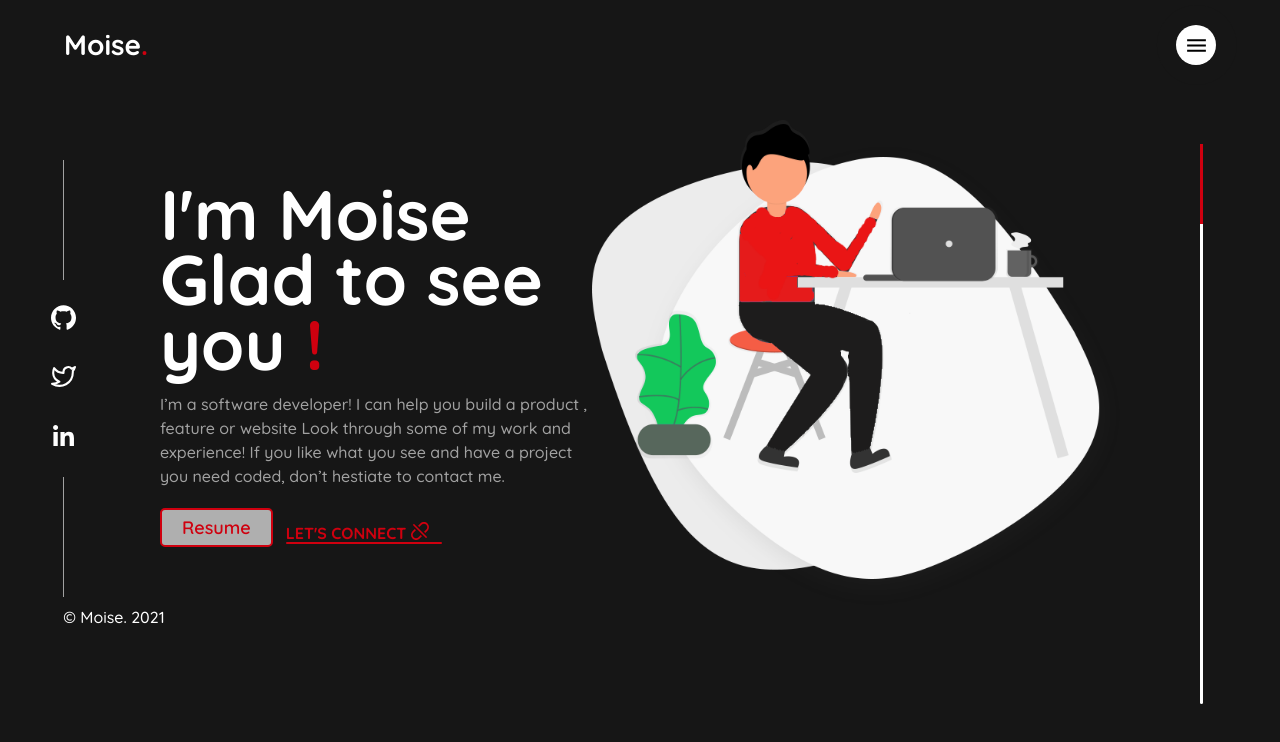
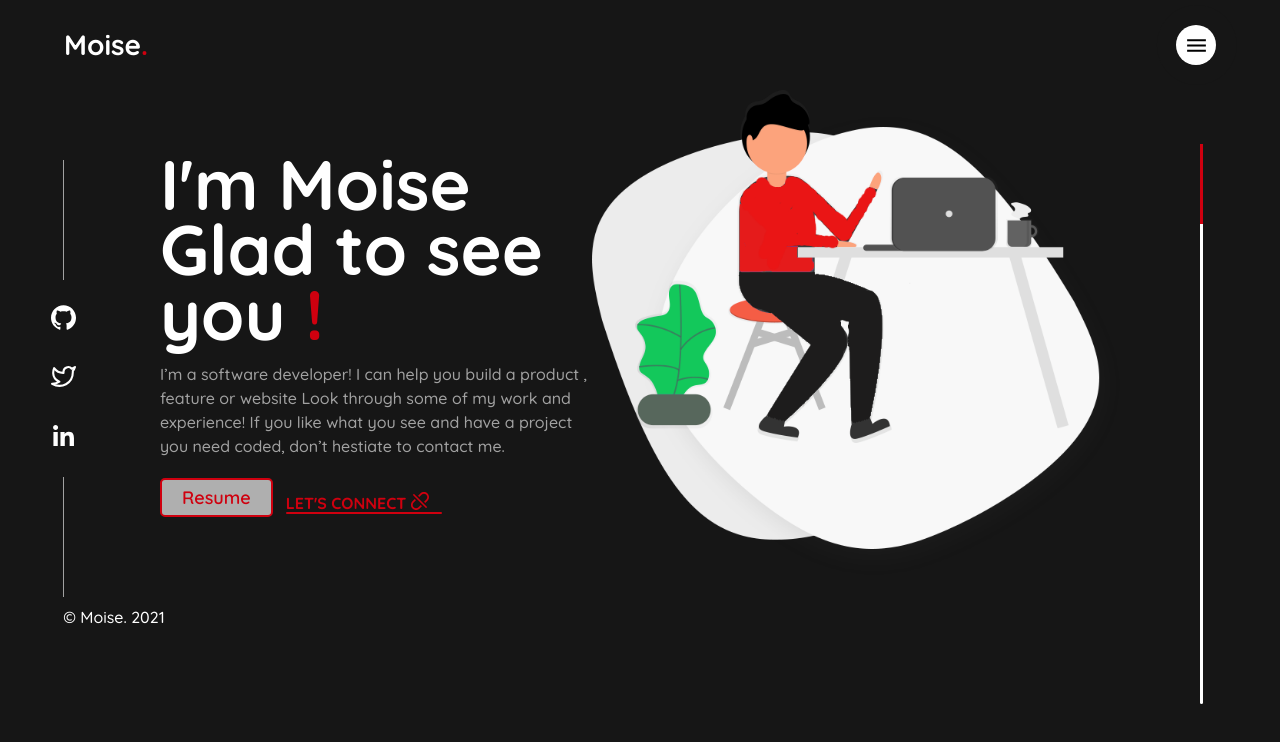
Before and after one commit to moise10r/React_Personal_Portfolio, a React (Create React App) app: page / in a window 1280 px wide. Shown: the top 742 px of the page. Built offline with nearby package versions, Linux system fonts and the light colour scheme.

Commit message:
Fix the headline margin.

```diff
--- a/src/assets/css/main.css
+++ b/src/assets/css/main.css
@@ -344,7 +344,7 @@ ul {
 
 .headline-section {
   width: 100%;
-  margin-top: 12rem;
+  margin-top: 9rem;
 }
 .headline-section .main-healine-container {
   margin: 0 auto;
--- a/src/assets/scss/components/_headline.scss
+++ b/src/assets/scss/components/_headline.scss
@@ -1,6 +1,6 @@
 .headline-section {
 	width: 100%;
-	margin-top: 12rem;
+	margin-top: 9rem;
 	.main-healine-container {
 		margin: 0 auto;
 		width: 75%;
```
